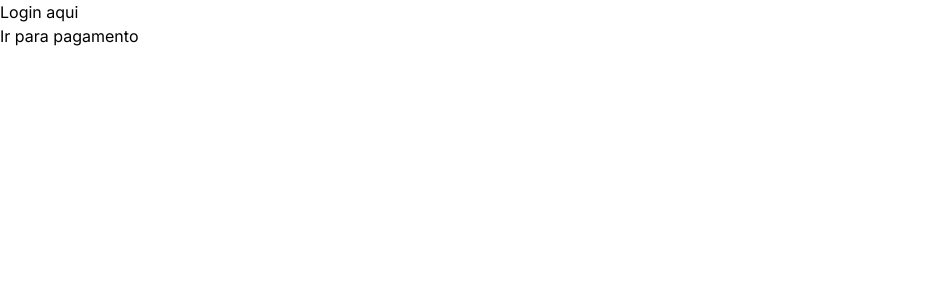
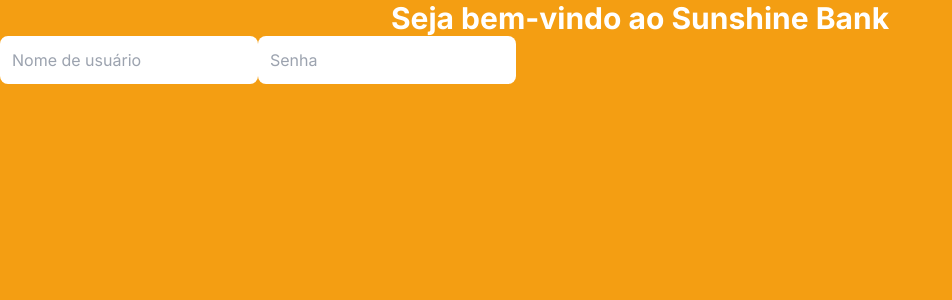
Before and after one commit to DarlanSantosCarvalho/woovi, a Next.js app in the folder woovi_app/: page / in a window 1280 px wide. Shown: the top 300 px of the page, without its empty margins (0-952 px from the left). Built offline with nearby package versions, Linux system fonts and the light colour scheme.

Commit message:
Feat: Nova página inicial

```diff
--- a/woovi_app/src/app/home.tsx
+++ /dev/null
@@ -1,9 +0,0 @@
-"use client";
-
-export default function Home() {
-  return (
-    <body>
-      <h1>Olá mundo, login aqui</h1>
-    </body>
-  );
-}
--- a/woovi_app/src/app/page.tsx
+++ b/woovi_app/src/app/page.tsx
@@ -1,13 +1,28 @@
 "use client";
 import Link from "next/link";
+import * as React from "react";
 
 export default function mainPage() {
   return (
     <body>
-      <h1>Login aqui</h1>
-      <Link href="/PaymentMethod/">
-        <button>Ir para pagamento</button>
-      </Link>
+      <main className="flex flex-col justify-between">
+        <h1 className="text-3xl text-center font-bold text-white">
+          Seja bem-vindo ao Sunshine Bank
+        </h1>
+        <div>
+          <input
+            type="text"
+            placeholder="Nome de usuário"
+            className="p-3 rounded-lg"
+          />
+          <input
+            type="password"
+            placeholder="Senha"
+            className="p-3 rounded-lg"
+          />
+        </div>
+      </main>
+      <html className="bg-amarelo"></html>
     </body>
   );
 }
--- a/woovi_app/tailwind.config.ts
+++ b/woovi_app/tailwind.config.ts
@@ -9,9 +9,7 @@
   theme: {
     extend: {
       colors: {
-        azulWoovi: "#133A6F",
-        verdeWoovi: "#34B78A",
-        cinzaWoovi: "#AFAFAF",
+        amarelo: "#f49e12",
       },
       backgroundImage: {
         "gradient-radial": "radial-gradient(var(--tw-gradient-stops))",
```
Also changed, not shown: woovi_app/package.json (+9 -5 lines), 1 other file (tests, documents, lock files or other folders).
